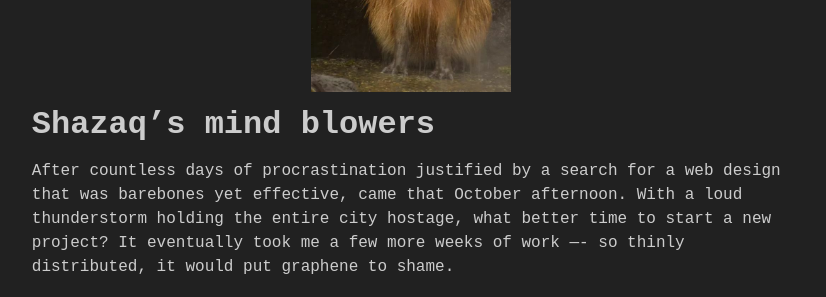
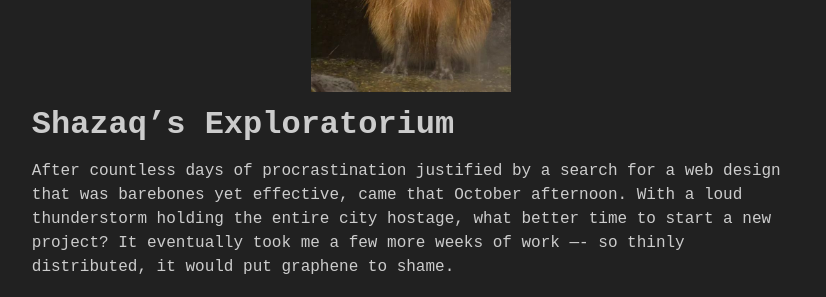
Before and after one commit to shazaq03/portfolio, a Jekyll site: the page built from index.md, in a window 1280 px wide. Shown: the part 320-617 px from the top of the page, without its empty margins (229-1055 px from the left). Built offline with Jekyll 4.4.1, drawn with Linux system fonts in a browser that asks for light colours.

Commit message:
fix(typo in index.md)

```diff
--- a/index.md
+++ b/index.md
@@ -2,7 +2,7 @@
 title: Home
 layout: home-layout
 ---
-# Shazaq's mind blowers
+# Shazaq's Exploratorium
 After countless days of procrastination justified by a search for a web design that was barebones yet effective, came that October afternoon. With a loud thunderstorm holding the entire city hostage, what better time to start a new project? It eventually took me a few more weeks of work —- so thinly distributed, it would put graphene to shame.
 
 With an affinity for nitpicking and not nearly enough interest to study UI/UX, I decided to _take inspiration_&copy; (shamelessly rip off) from two different sources. Combining design elements from a retro site[^1] with tools used on a friend's site[^2], the pinnacle of website design was born.
```
